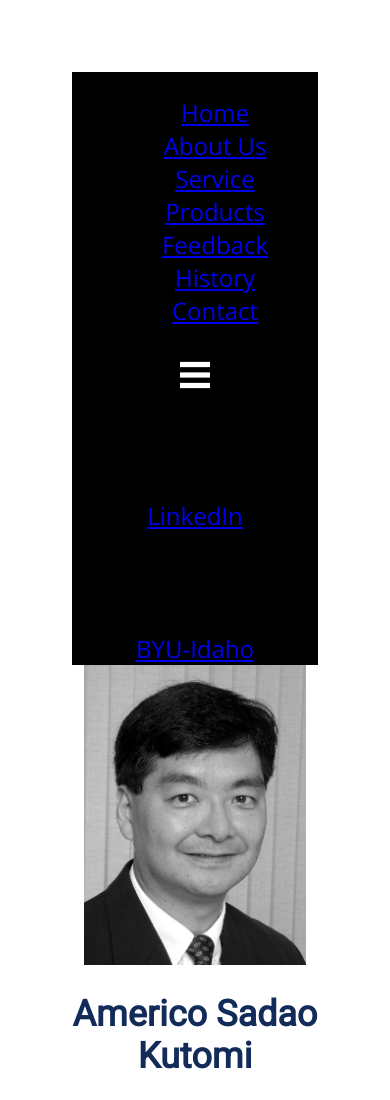
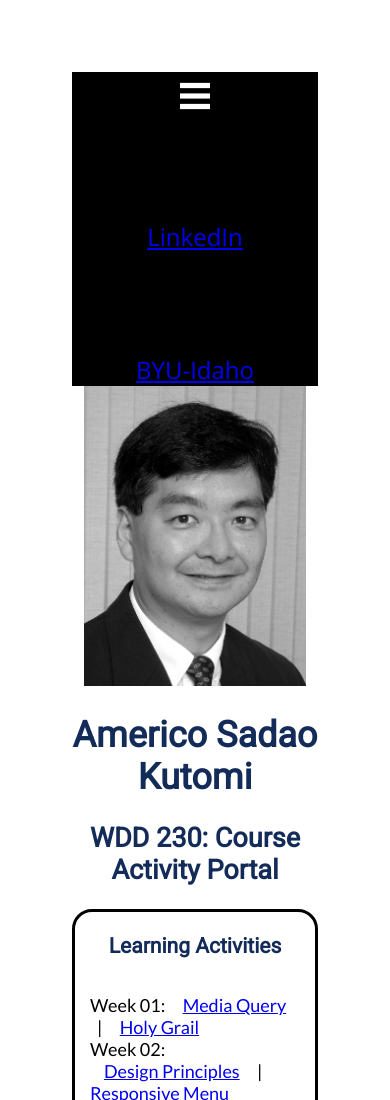
Before and after one commit to AmericoKutomi/wdd230, a plain HTML site: page index.html in a window 390 px wide. Shown: the top 1100 px of the page. Drawn offline with nearby package versions, Linux system fonts and the light colour scheme.

Commit message:
Responsive Menu

```diff
--- a/index.html
+++ b/index.html
@@ -18,18 +18,6 @@
     <meta property="og:url" content="https://americokutomi.github.io/wdd230" />
 </head>
 <body>
-    <nav>
-        <ul class="navigation">
-            <li><a id="menu" href="#"></a></li>
-            <li><a href="#">Home</a></li>
-            <li><a href="#">About Us</a></li>
-            <li><a href="#">Service</a></li>
-            <li><a href="#">Products</a></li>
-            <li><a href="#">Feedback</a></li>
-            <li><a href="#">History</a></li>
-            <li><a href="#">Contact</a></li>
-        </ul>
-    </nav>
     <nav>
         <img src="images/hamburger.png" height="48" width="48" alt="hamburger menu">
         <a href="https://www.linkedin.com/in/americo-kutomi-0a69181/">LinkedIn</a>
```
